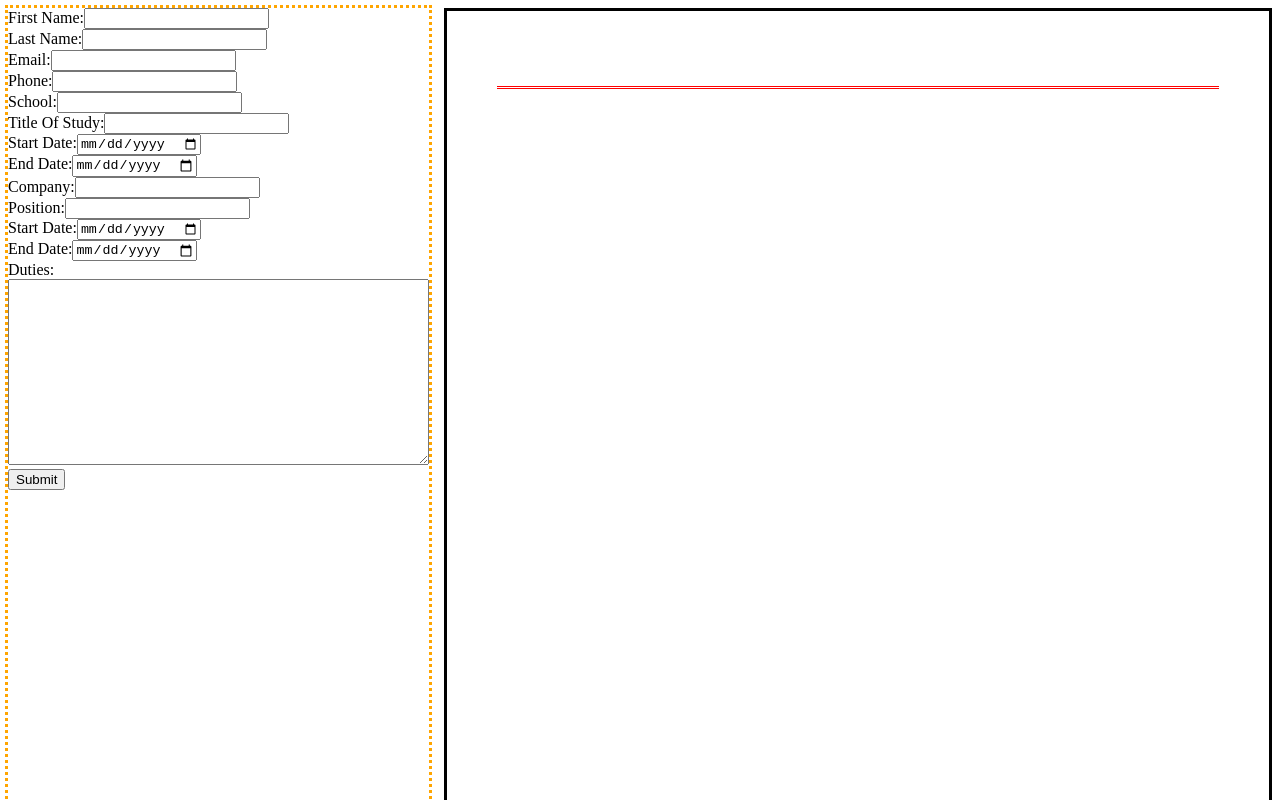
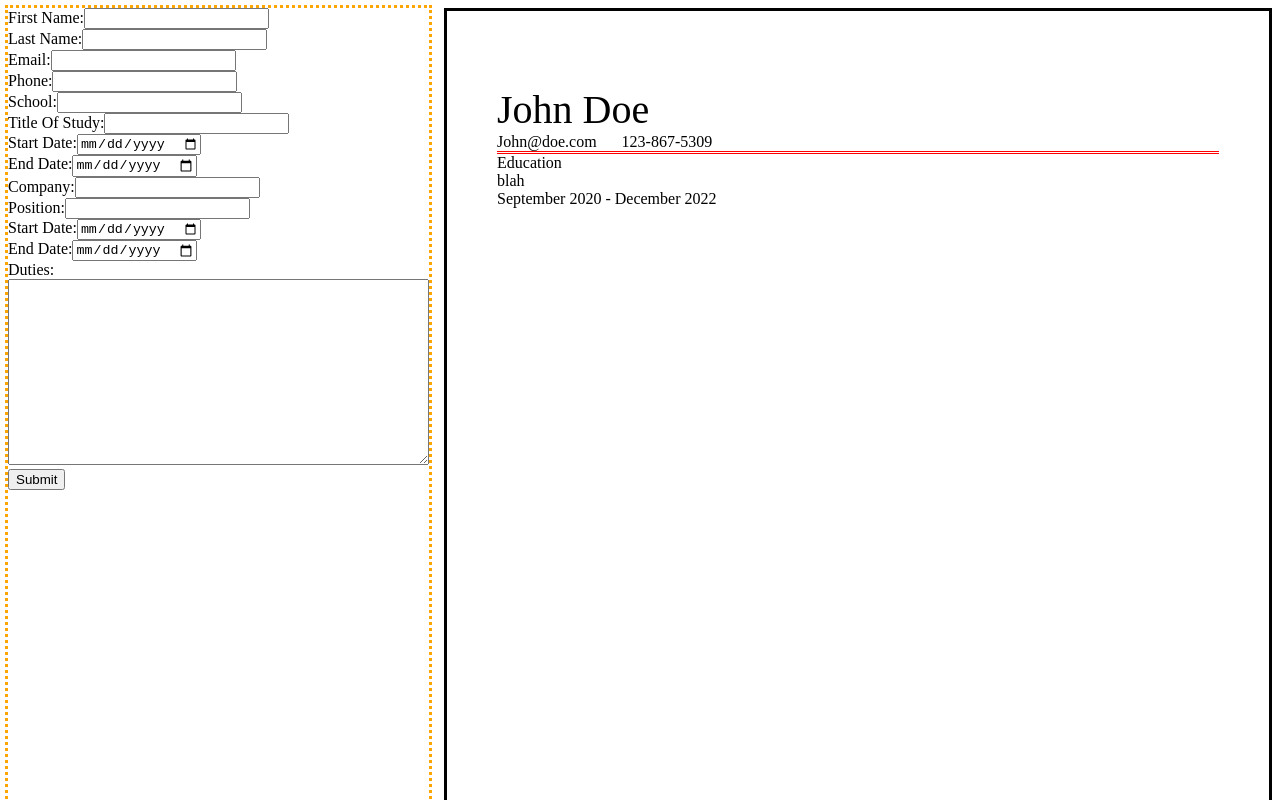
Before and after one commit to calbush/cv-application-react, a React (Create React App) app: page / in a window 1280 px wide. Shown: the top 800 px of the page. Built offline with nearby package versions, Linux system fonts and the light colour scheme.

Commit message:
Repack with webpack

```diff
--- a/src/App.js
+++ b/src/App.js
@@ -3,7 +3,8 @@ import Personal from './personal'
 import Educational from './educational'
 import Practical from './practical'
 import Submit from './submit'
-import PersonalComp from './Render-Personal'
+import PersonalComp from './PersonalComp'
+import EducationalComp from './EducationalComp'
 
 
 class App extends React.Component {
@@ -12,9 +13,17 @@ class App extends React.Component {
 
         this.state = {
             personal : {
-                firstName : '',
-                lastName : '',
-            }
+                firstName : 'John',
+                lastName : 'Doe',
+                email : 'John@doe.com',
+                phone : '123-867-5309'
+            },
+            educational : {
+                school : 'blah',
+                study : 'cool',
+                start : 'September 2020',
+                end : 'December 2022',
+            },
         }
     }
 
@@ -71,6 +80,7 @@ class App extends React.Component {
                 </form>
                 <div className="cvTemplate">
                     <PersonalComp data={this.state}/>
+                    <EducationalComp data={this.state}/>
                 </div>
             </div>
         )
--- a/src/Render-Personal.js
+++ /dev/null
@@ -1,22 +0,0 @@
-import React from "react";
-
-const PersonalComp = (props) => {
-    const { data } = props
-    return (
-        <div className='personalComp'>
-            <div className='nameCV'>
-                {`${data.personal.firstName} ${data.personal.lastName}`}
-            </div>
-            <div className='contactInfoContainer'>
-                <div className='emailCV'>
-                    {data.personal.email}
-                </div>
-                <div className='phoneCV'>
-                    {data.personal.phone}
-                </div>
-            </div>
-        </div>
-    )
-}
-
-export default PersonalComp
```
